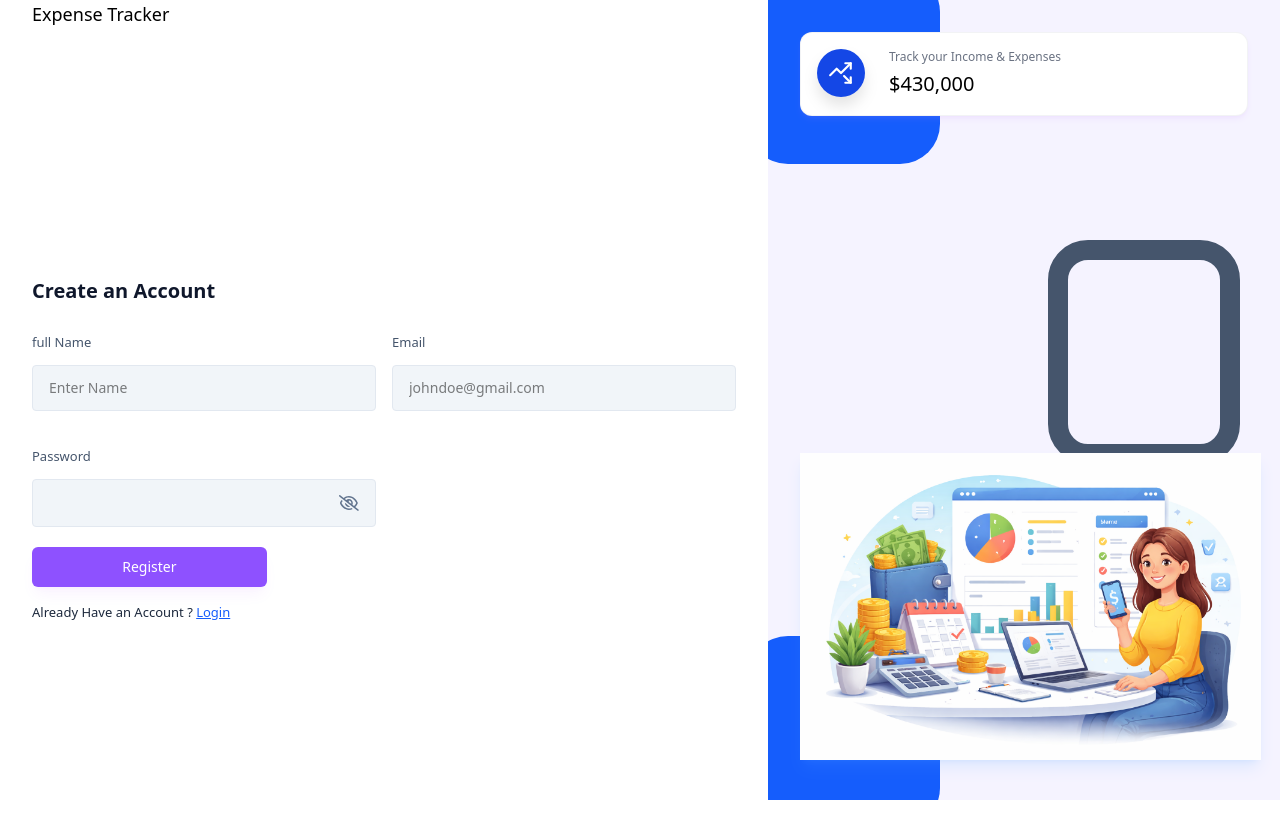
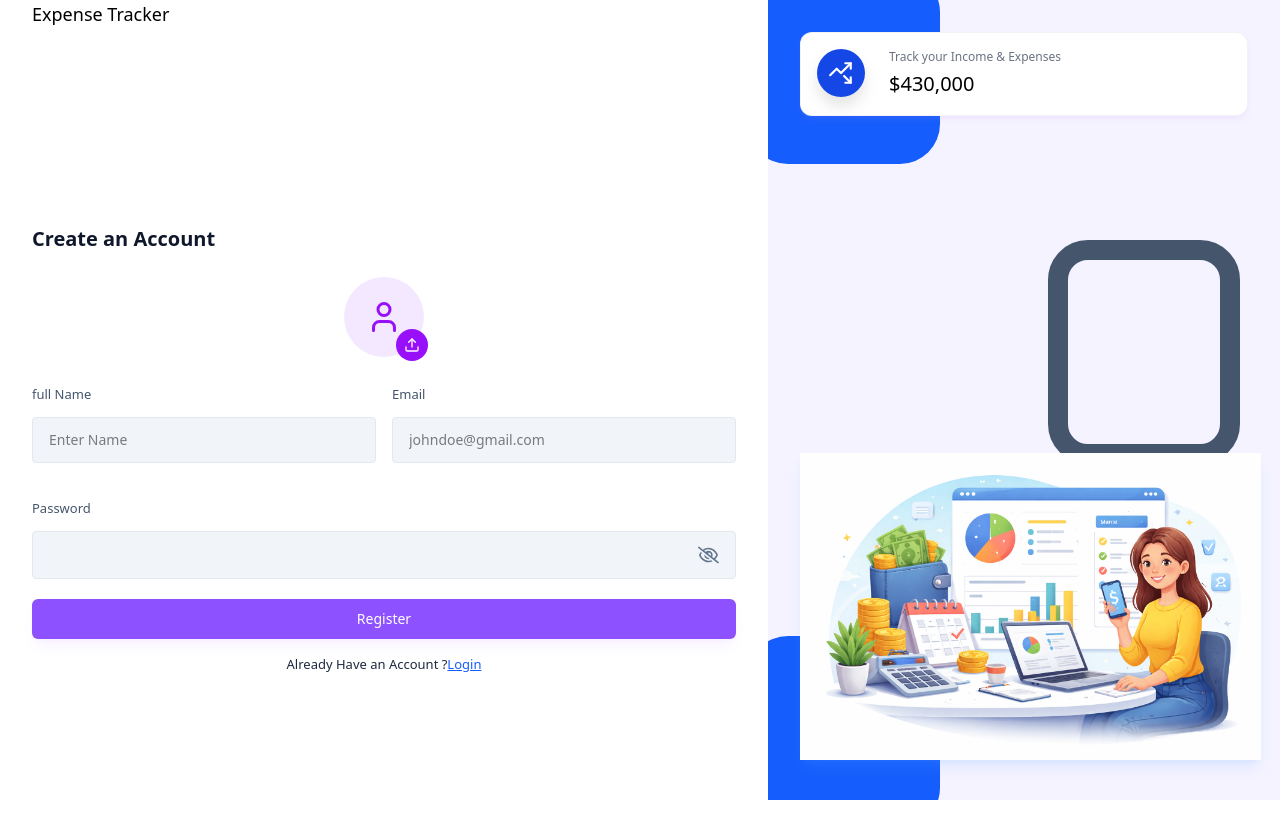
Before and after one commit to Abhix03x/Expense_Tracker, a React (Vite) app in the folder client/: page /signup in a window 1280 px wide. Built offline with nearby package versions, Linux system fonts and the light colour scheme.

Commit message:
started backend

```diff
--- /dev/null
+++ b/client/src/components/inputs/ProfilePhotoSelector.jsx
@@ -0,0 +1,63 @@
+import React, { useRef, useState } from 'react';
+import { LuUpload,LuUser,LuTrash } from 'react-icons/lu';
+
+const ProfilePhotoSelector = ({image,setImage}) => {
+
+    const inputRef = useRef(null);
+    const [previewUrl,setPreviewUrl] =useState(null);
+
+    const handleImageChange =(e) =>{
+        const file = e.target.file[0];
+        if(file){
+            setImage(file);
+            const preview = URL.createObjectURL(file);
+            setPreviewUrl(preview);
+        }
+    };
+
+    const handleRemoveImage = () =>{
+
+        setImage(null);
+        setPreviewUrl(null);
+    };
+
+    const onChooseFile =() =>{
+        inputRef.current.click();
+    }
+
+
+  return (
+    <div className='flex justify-center mb-6'>
+      <input
+      type='file'
+      accept='image/*'
+      ref={inputRef}
+      onChange={handleImageChange}
+      className='hidden'
+      />
+      {!image ? (
+        <div className='w-20 h-20 flex items-center justify-center bg-purple-100 rounded-full relative '>
+            <LuUser className='text-4xl text-purple-600'/>
+            <button type='button'
+            className='w-8 h-8 flex justify-center items-center bg-purple-600 text-white rounded-full absolute -bottom-1 -right-1'
+            onClick={onChooseFile}>
+                <LuUpload/>
+            </button>
+        </div>
+      ):(
+        <div className='relative'>
+            <img src={previewUrl} alt="profile Photo"
+            className='w-20 h-20 rounded-full object-cover' />
+            <button
+                className='w-8 h-8 items-center justify-center bg-red text-white rounded-full absolute -bottom-1 -right-1'
+                type='button'
+                onClick={handleRemoveImage}>
+                    <LuTrash/>
+            </button>
+        </div>
+      )}
+    </div>
+  )
+}
+
+export default ProfilePhotoSelector;
--- a/client/src/pages/Auth/SignUp.jsx
+++ b/client/src/pages/Auth/SignUp.jsx
@@ -3,8 +3,10 @@ import AuthLayout from '../../components/layout/AuthLayout';
 import Input from '../../components/inputs/Input';
 import {Link, useNavigate } from 'react-router-dom';
 import { validateEmail } from '../../utils/Helper';
+import ProfilePhotoSelector from '../../components/inputs/ProfilePhotoSelector';
 
 const SignUp = () => {
+  const [profilePic,setProfilePic]=useState(null);
   const [fullName, setFullName]=useState("");
   const[email,setEmail]=useState("");
   const[password,setPassword]=useState("");
@@ -33,6 +35,7 @@ const SignUp = () => {
       <div className='w-full h-auto md:h-full mt-10 flex flex-col justify-center'>
         <h3 className='text-xl text-slate-900 font-bold mt-3 mb-6'>Create an Account</h3>
         <form onSubmit={handleSignUp}>
+          <ProfilePhotoSelector image={profilePic} setImage={setProfilePic}/>
           <div className='grid grid-cols-1 md:grid-cols-2 gap-4'>
             <Input
         value={fullName}
@@ -47,6 +50,7 @@ const SignUp = () => {
           placeholder="johndoe@gmail.com"
           type="text"/>
 
+          <div className='col-span-2'>
           <Input
           value={password}
           onChange={({target}) => setPassword(target.value)}
@@ -54,9 +58,11 @@ const SignUp = () => {
           placeholder=""
           type="password"/>
           </div>
+
+          </div>
           {error && <p className='text-red-500 text-xs pb-2.5'>{error}</p>}
-          <button type="submit" className='w-1/3 text-sm font-medium text-white bg-violet-500 shadow-lg shadow-purple-600/5 p-2.5 rounded-md my-1 hover:bg-purple-500'>Register</button>
-          <p className='text-[13px] text-slate-800 mt-3 '>Already Have an Account ? <Link className='font-medium text-blue-600 underline' to="/login">Login</Link></p>
+          <button type="submit" className='w-full text-sm font-medium text-white bg-violet-500 shadow-lg shadow-purple-600/5 p-2.5 rounded-md my-1 hover:bg-purple-500'>Register</button>
+          <p className='flex justify-center text-[13px] text-slate-800 mt-3 '>Already Have an Account ? <Link className='font-medium text-blue-600 underline' to="/login">Login</Link></p>
         </form>
 
       </div>
--- a/client/src/utils/Helper.js
+++ b/client/src/utils/Helper.js
@@ -1,4 +1,4 @@
 export const validateEmail = (email) =>{
-    const regex =/^[^\s@]+@[^\s@]+\.[^\s@]+$/;
+    const regex = /^[^\s@]+@[^\s@]+\.[^\s@]+$/;
     return regex.test(email);
 }
```
